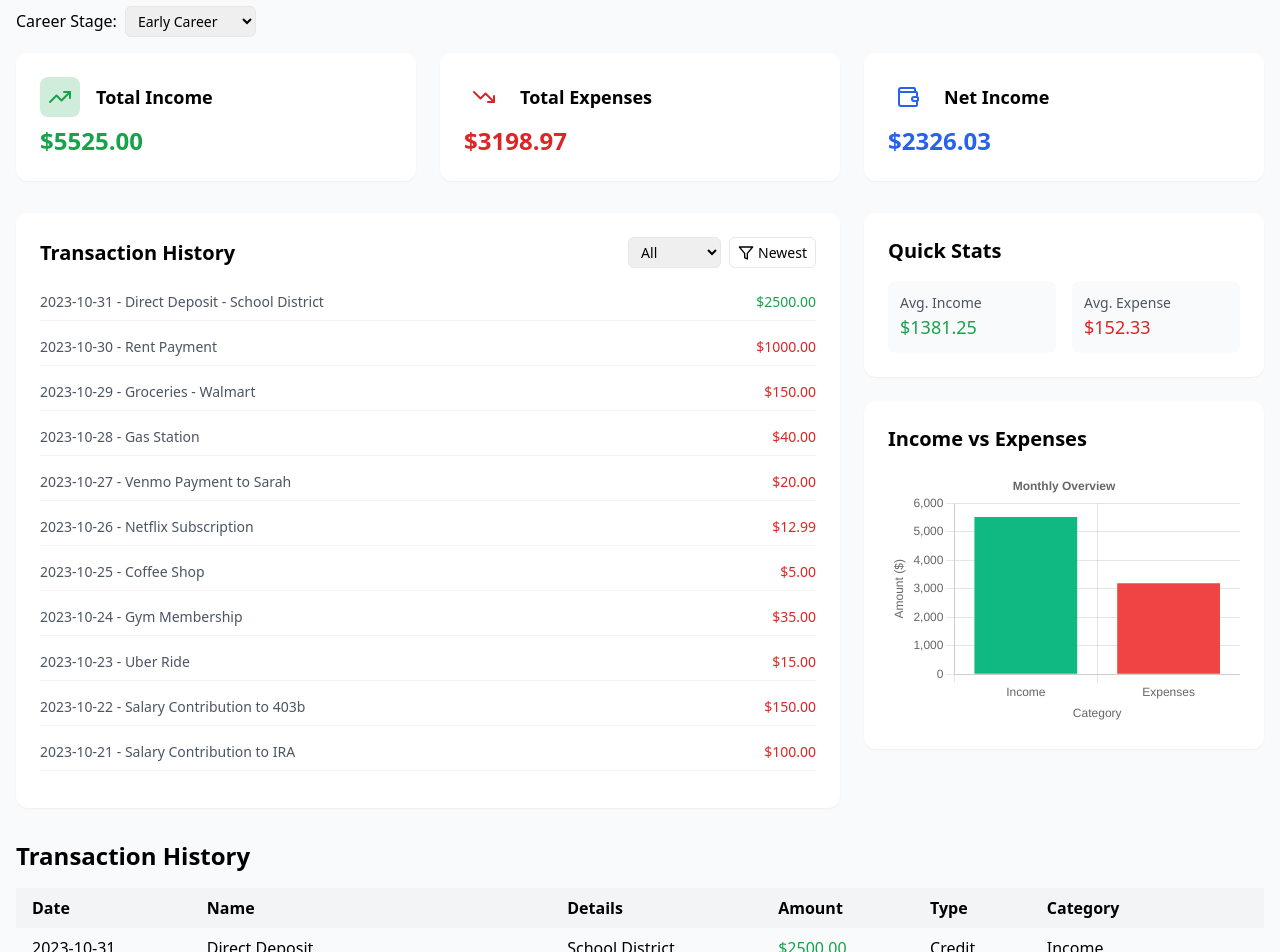
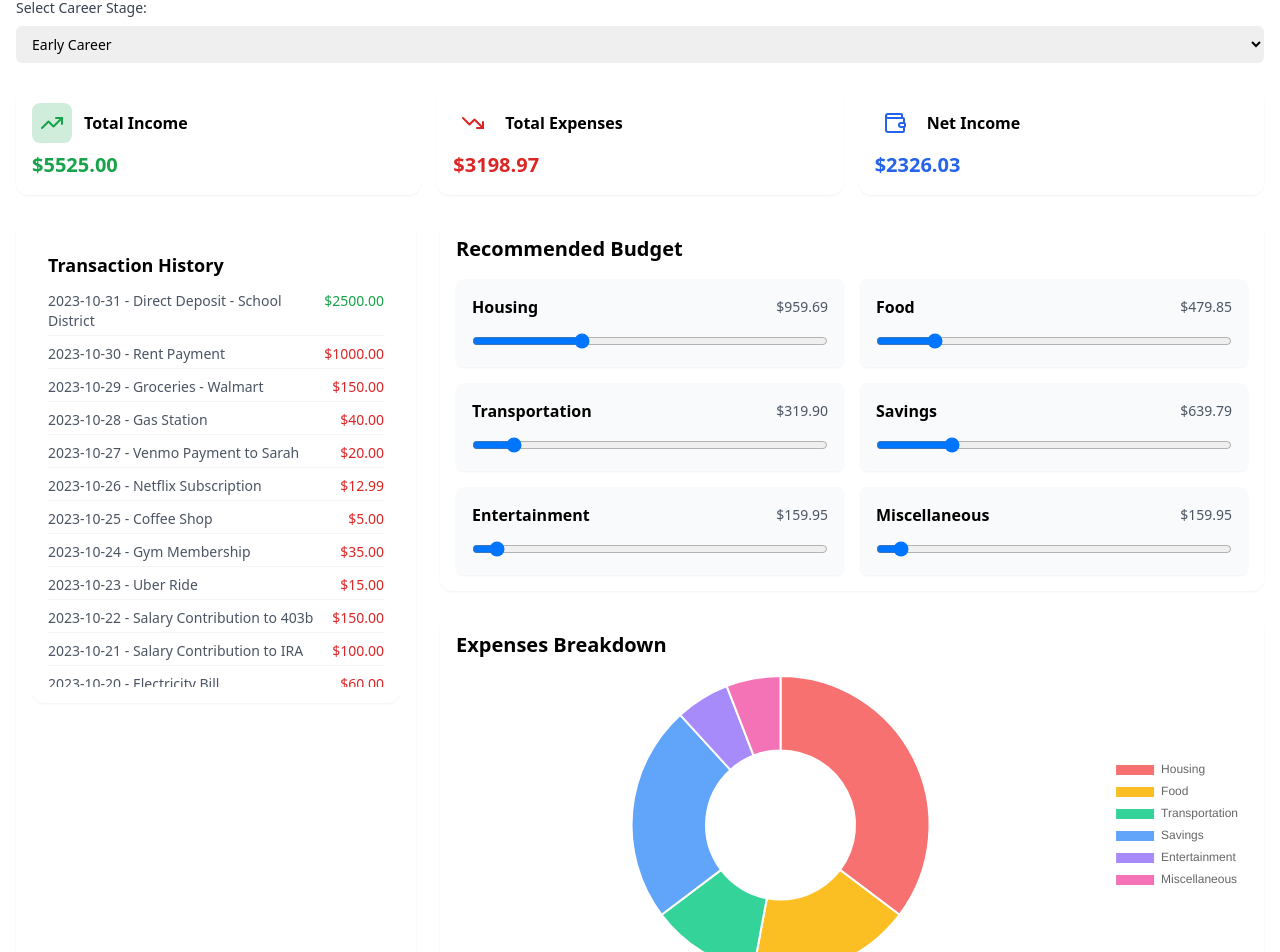
Before and after one commit to IbrahimKhanGH/FinTeach, a React (Vite) app in the folder frontend/: page /income-expenses in a window 1280 px wide. Shown: the part 142-1094 px from the top of the page. Built offline with nearby package versions, Linux system fonts and the light colour scheme.

Commit message:
commit 4 am lol

```diff
--- a/frontend/src/App.jsx
+++ b/frontend/src/App.jsx
@@ -19,7 +19,7 @@ function App() {
   const isLandingPage = landingPaths.includes(location.pathname);
 
   return (
-    <div className="flex flex-col min-h-screen w-full bg-gray-50">
+    <div className="flex flex-col min-h-screen w-full bg-cream">
       {/* Conditionally render NavbarLanding or Navbar */}
       {isLandingPage ? <NavbarLanding /> : <Navbar />}
 
--- a/frontend/src/data/early_career.json
+++ b/frontend/src/data/early_career.json
@@ -20,10 +20,10 @@
     }
   },
   "retirement_readiness": {
-    "grade": "D",
+    "grade": "F",
     "retirement_goal": 1000000,
     "projected_savings": 200000,
-    "percentage_of_goal": 20
+    "percentage_of_goal": 44
   },
   "transactions": [
     {
--- a/frontend/src/data/middle_career.json
+++ b/frontend/src/data/middle_career.json
@@ -20,10 +20,10 @@
       }
     },
     "retirement_readiness": {
-      "grade": "C",
+      "grade": "C-",
       "retirement_goal": 800000,
       "projected_savings": 400000,
-      "percentage_of_goal": 50
+      "percentage_of_goal": 72
     },
     "transactions": [
       {
--- a/frontend/src/pages/EducationResources.jsx
+++ b/frontend/src/pages/EducationResources.jsx
@@ -159,7 +159,7 @@ const EducationResources = () => {
   );
 
   return (
-    <div className="min-h-screen bg-gray-50">
+    <div className="min-h-screen">
       <div className="max-w-7xl mx-auto px-4 sm:px-6 lg:px-8 py-12">
         <header className="mb-12 text-center">
           <h1 className="text-4xl font-bold text-gray-900 mb-4">Education Resources</h1>
--- a/frontend/src/pages/ExpsenseTracker.jsx
+++ b/frontend/src/pages/ExpsenseTracker.jsx
@@ -1,118 +1,161 @@
 // src/pages/IncomeExpenses.jsx
-import { useState, useEffect } from 'react';
-import { Bar } from 'react-chartjs-2';
-import earlyCareerData from '../data/early_career.json';
-import middleCareerData from '../data/middle_career.json';
-import lateCareerData from '../data/late_career.json';
-import {
-  Chart as ChartJS,
-  CategoryScale,
-  LinearScale,
-  BarElement,
-  Title,
-  Tooltip,
-  Legend,
-} from 'chart.js';
-ChartJS.register(CategoryScale, LinearScale, BarElement, Title, Tooltip, Legend);
-import { Wallet, TrendingUp, TrendingDown, Filter } from 'lucide-react';
+import { useState, useEffect } from "react";
+import { Doughnut } from "react-chartjs-2";
+import earlyCareerData from "../data/early_career.json";
+import middleCareerData from "../data/middle_career.json";
+import lateCareerData from "../data/late_career.json";
+import { Chart as ChartJS, ArcElement, Tooltip, Legend } from "chart.js";
+ChartJS.register(ArcElement, Tooltip, Legend);
+import { Wallet, TrendingUp, TrendingDown, PlusCircle } from "lucide-react";
 
 function IncomeExpenses() {
   const [transactions, setTransactions] = useState([]);
-  const [filterType, setFilterType] = useState('all');
-  const [sortOrder, setSortOrder] = useState('desc');
-  const [careerStage, setCareerStage] = useState('early');
+  const [filterType, setFilterType] = useState("all");
+  const [sortOrder, setSortOrder] = useState("desc");
+  const [careerStage, setCareerStage] = useState("early");
+  const [recommendedBudget, setRecommendedBudget] = useState({});
+  const [adjustedBudget, setAdjustedBudget] = useState({});
+  const [expenseCategories, setExpenseCategories] = useState([
+    { name: "Housing", percentage: 30 },
+    { name: "Food", percentage: 15 },
+    { name: "Transportation", percentage: 10 },
+    { name: "Savings", percentage: 20 },
+    { name: "Entertainment", percentage: 5 },
+    { name: "Miscellaneous", percentage: 5 },
+  ]);
 
-  // Use selected career stage data
+  const [newCategory, setNewCategory] = useState({ name: "", percentage: "" });
+  const [totalExpenses, setTotalExpenses] = useState(0);
+
   useEffect(() => {
     let data;
     switch (careerStage) {
-      case 'early':
+      case "early":
         data = earlyCareerData;
         break;
-      case 'middle':
+      case "middle":
         data = middleCareerData;
         break;
-      case 'late':
+      case "late":
         data = lateCareerData;
         break;
       default:
         data = earlyCareerData;
     }
-    // Ensure transactions have transaction_id
     const transactionsWithIds = data.transactions.map((t, index) => ({
       transaction_id: t.transaction_id || `txn-${index}`,
       ...t,
     }));
     setTransactions(transactionsWithIds);
+
+    calculateRecommendedBudget(transactionsWithIds);
   }, [careerStage]);
 
-  // Process transactions
   const incomeTransactions = transactions.filter((t) => t.amount > 0);
   const expenseTransactions = transactions.filter((t) => t.amount < 0);
 
-  const totalIncome = incomeTransactions.reduce(
-    (sum, t) => sum + t.amount,
-    0
-  );
-  const totalExpenses = expenseTransactions.reduce(
+  const totalIncome = incomeTransactions.reduce((sum, t) => sum + t.amount, 0);
+  const totalExpensesAmount = expenseTransactions.reduce(
     (sum, t) => sum + Math.abs(t.amount),
     0
   );
-  const netIncome = totalIncome - totalExpenses;
+  const netIncome = totalIncome - totalExpensesAmount;
 
-  const chartData = {
-    labels: ['Income', 'Expenses'],
+  const filteredTransactions = transactions
+    .filter(
+      (t) =>
+        filterType === "all" ||
+        (filterType === "income" ? t.amount > 0 : t.amount < 0)
+    )
+    .sort((a, b) =>
+      sortOrder === "desc"
+        ? new Date(b.date) - new Date(a.date)
+        : new Date(a.date) - new Date(b.date)
+    );
+
+  const calculateRecommendedBudget = (transactions) => {
+    const categoryTotals = {};
+    transactions.forEach((t) => {
+      if (t.amount < 0) {
+        const category = t.category || "Other";
+        categoryTotals[category] =
+          (categoryTotals[category] || 0) + Math.abs(t.amount);
+      }
+    });
+
+    const totalExpenses = Object.values(categoryTotals).reduce(
+      (sum, amount) => sum + amount,
+      0
+    );
+    setTotalExpenses(totalExpenses);
+
+    const recommended = {};
+    expenseCategories.forEach((category) => {
+      recommended[category.name] = {
+        amount: (totalExpenses * category.percentage) / 100,
+        percentage: category.percentage,
+      };
+    });
+
+    setRecommendedBudget(recommended);
+    setAdjustedBudget(recommended);
+  };
+
+  const handleBudgetChange = (category, newPercentage) => {
+    const adjusted = { ...adjustedBudget };
+    adjusted[category] = {
+      ...adjusted[category],
+      percentage: newPercentage,
+      amount: totalExpenses * (newPercentage / 100),
+    };
+    setAdjustedBudget(adjusted);
+  };
+
+  const handleAddCategory = () => {
+    if (newCategory.name && newCategory.percentage) {
+      setExpenseCategories([...expenseCategories, newCategory]);
+      setNewCategory({ name: "", percentage: "" });
+    }
+  };
+
+  const expenseData = {
+    labels: expenseCategories.map((cat) => cat.name),
     datasets: [
       {
-        label: 'Amount',
-        data: [totalIncome, totalExpenses],
-        backgroundColor: ['#10B981', '#EF4444'],
+        data: expenseCategories.map(
+          (cat) => adjustedBudget[cat.name]?.amount || 0
+        ),
+        backgroundColor: [
+          "#F87171",
+          "#FBBF24",
+          "#34D399",
+          "#60A5FA",
+          "#A78BFA",
+          "#F472B6",
+          "#FCD34D",
+          "#9CA3AF",
+        ],
       },
     ],
   };
 
-  // Combine and sort transactions
-  const filteredTransactions = transactions
-    .filter(t => filterType === 'all' || (filterType === 'income' ? t.amount > 0 : t.amount < 0))
-    .sort((a, b) => sortOrder === 'desc' ? new Date(b.date) - new Date(a.date) : new Date(a.date) - new Date(b.date));
-
-  // Helper function to split description into name and details
-  const splitDescription = (description) => {
-    const parts = description.split(' - ');
-    return {
-      name: parts[0],
-      details: parts.length > 1 ? parts.slice(1).join(' - ') : ''
-    };
-  };
-
   const TransactionList = ({ transactions }) => (
-    <div className="bg-white rounded-xl shadow-sm p-6">
-      <div className="flex justify-between items-center mb-4">
-        <h3 className="text-xl font-semibold">Transaction History</h3>
-        <div className="flex space-x-2">
-          <select
-            className="border rounded-md px-2 py-1 text-sm"
-            value={filterType}
-            onChange={(e) => setFilterType(e.target.value)}
+    <div className="bg-white rounded-xl shadow-sm p-4">
+      <h3 className="text-lg font-semibold mb-2">Transaction History</h3>
+      <ul className="space-y-1 max-h-[400px] overflow-y-auto">
+        {transactions.map((t, index) => (
+          <li
+            key={t.transaction_id || index}
+            className="flex justify-between py-1 border-b border-gray-100"
           >
-            <option value="all">All</option>
-            <option value="income">Income</option>
-            <option value="expense">Expense</option>
-          </select>
-          <button
-            className="border rounded-md px-2 py-1 text-sm flex items-center"
-            onClick={() => setSortOrder(sortOrder === 'desc' ? 'asc' : 'desc')}
+            <span className="text-sm text-gray-600">
+              {t.date} - {t.description}
+            </span>
+            <span
+              className={`text-sm font-medium ${
+                t.amount > 0 ? "text-green-600" : "text-red-600"
+              }`}
             >
-            <Filter className="h-4 w-4 mr-1" />
-            {sortOrder === 'desc' ? 'Newest' : 'Oldest'}
-          </button>
-        </div>
-      </div>
-      <ul className="space-y-2 max-h-[calc(100vh-300px)] overflow-y-auto">
-        {transactions.map((t, index) => (
-          <li key={t.transaction_id || index} className="flex justify-between items-center py-2 border-b border-gray-100 hover:bg-gray-50 transition-colors duration-150 ease-in-out">
-            <span className="text-sm text-gray-600">{t.date} - {t.description}</span>
-            <span className={`text-sm font-medium ${t.amount > 0 ? 'text-green-600' : 'text-red-600'}`}>
               ${Math.abs(t.amount).toFixed(2)}
             </span>
           </li>
@@ -122,132 +165,126 @@ function IncomeExpenses() {
   );
 
   const SummaryCard = ({ title, amount, icon: Icon, color }) => (
-    <div className={`bg-white rounded-xl shadow-sm p-6 hover:shadow-md transition-shadow duration-300 ease-in-out`}>
+    <div
+      className={`bg-white rounded-xl shadow-sm p-4 hover:shadow-md transition-shadow duration-300 ease-in-out`}
+    >
       <div className="flex items-center mb-2">
-        <div className={`p-2 ${color.replace('text-', 'bg-')} bg-opacity-20 rounded-lg mr-4`}>
+        <div
+          className={`p-2 ${color.replace(
+            "text-",
+            "bg-"
+          )} bg-opacity-20 rounded-lg mr-3`}
+        >
           <Icon className={`h-6 w-6 ${color}`} />
         </div>
-        <h3 className="text-lg font-semibold">{title}</h3>
+        <h3 className="text-md font-semibold">{title}</h3>
       </div>
-      <p className={`text-2xl font-bold ${color}`}>${amount.toFixed(2)}</p>
+      <p className={`text-xl font-bold ${color}`}>${amount.toFixed(2)}</p>
     </div>
   );
 
-  // Calculate average income and expenses safely
-  const averageIncome = incomeTransactions.length > 0 ? totalIncome / incomeTransactions.length : 0;
-  const averageExpense = expenseTransactions.length > 0 ? totalExpenses / expenseTransactions.length : 0;
-
   return (
     <div className="income-expenses p-4 max-w-7xl mx-auto">
-      <h2 className="text-3xl font-bold mb-8 text-gray-800">Income & Expenses</h2>
-      <div className="mb-4">
-        <label htmlFor="careerStage" className="mr-2">Career Stage:</label>
+      <h2 className="text-3xl font-bold mb-6 text-gray-800">
+        Income & Expenses
+      </h2>
+
+      {/* Career Stage Selector */}
+      <div className="mb-6">
+        <label htmlFor="careerStage" className="block text-sm font-medium text-gray-700 mb-2">
+          Select Career Stage:
+        </label>
         <select
           id="careerStage"
           value={careerStage}
           onChange={(e) => setCareerStage(e.target.value)}
-          className="border rounded-md px-2 py-1 text-sm"
+          className="mt-1 block w-full pl-3 pr-10 py-2 text-base border-gray-300 focus:outline-none focus:ring-indigo-500 focus:border-indigo-500 sm:text-sm rounded-md"
         >
           <option value="early">Early Career</option>
           <option value="middle">Middle Career</option>
           <option value="late">Late Career</option>
         </select>
       </div>
-      <div className="grid grid-cols-1 md:grid-cols-3 gap-6 mb-8">
-        <SummaryCard title="Total Income" amount={totalIncome} icon={TrendingUp} color="text-green-600" />
-        <SummaryCard title="Total Expenses" amount={totalExpenses} icon={TrendingDown} color="text-red-600" />
-        <SummaryCard title="Net Income" amount={netIncome} icon={Wallet} color={netIncome >= 0 ? "text-blue-600" : "text-orange-600"} />
+
+      <div className="space-y-6">
+        {/* Summary Cards */}
+        <div className="grid grid-cols-3 gap-4">
+          <SummaryCard
+            title="Total Income"
+            amount={totalIncome}
+            icon={TrendingUp}
+            color="text-green-600"
+          />
+          <SummaryCard
+            title="Total Expenses"
+            amount={totalExpensesAmount}
+            icon={TrendingDown}
+            color="text-red-600"
+          />
+          <SummaryCard
+            title="Net Income"
+            amount={netIncome}
+            icon={Wallet}
+            color={netIncome >= 0 ? "text-blue-600" : "text-orange-600"}
+          />
         </div>
+
+        {/* Main Content Area */}
         <div className="grid grid-cols-1 lg:grid-cols-3 gap-6">
-        <div className="lg:col-span-2">
+          {/* Transaction History - Slimmer */}
+          <div className="lg:col-span-1 bg-white rounded-xl shadow-sm p-4">
+            <div className="h-[600px] overflow-y-auto">
               <TransactionList transactions={filteredTransactions} />
             </div>
-        <div className="space-y-6">
-          <div className="bg-white rounded-xl shadow-sm p-6">
-            <h3 className="text-xl font-semibold mb-4">Quick Stats</h3>
-            <div className="grid grid-cols-2 gap-4">
-              <div className="bg-gray-50 p-3 rounded-lg">
-                <p className="text-sm text-gray-600">Avg. Income</p>
-                <p className="text-lg font-medium text-green-600">
-                  ${averageIncome.toFixed(2)}
+          </div>
+
+          {/* Budget and Expenses Breakdown */}
+          <div className="lg:col-span-2 space-y-6">
+            {/* Budget Section */}
+            <div className="bg-white rounded-xl shadow-sm p-4">
+              <h3 className="text-xl font-semibold mb-4">Recommended Budget</h3>
+              <div className="grid grid-cols-1 md:grid-cols-2 gap-4">
+                {expenseCategories.map((category, index) => (
+                  <div key={index} className="bg-gray-50 p-4 rounded-lg shadow-sm">
+                    <div className="flex justify-between items-center mb-2">
+                      <h4 className="text-md font-semibold">{category.name}</h4>
+                      <p className="text-sm text-gray-600">
+                        ${adjustedBudget[category.name]?.amount?.toFixed(2) || "0.00"}
                       </p>
                     </div>
-              <div className="bg-gray-50 p-3 rounded-lg">
-                <p className="text-sm text-gray-600">Avg. Expense</p>
-                <p className="text-lg font-medium text-red-600">
-                  ${averageExpense.toFixed(2)}
-                </p>
+                    <input
+                      type="range"
+                      min="0"
+                      max="100"
+                      step="1"
+                      value={adjustedBudget[category.name]?.percentage || recommendedBudget[category.name]?.percentage || 0}
+                      onChange={(e) => handleBudgetChange(category.name, parseFloat(e.target.value))}
+                      className="w-full h-2 bg-emerald-200 rounded-lg"
+                    />
+                  </div>
+                ))}
               </div>
             </div>
-          </div>
-          <div className="bg-white rounded-xl shadow-sm p-6">
-            <h3 className="text-xl font-semibold mb-4">Income vs Expenses</h3>
-            <div className="h-64">
-              <Bar data={chartData} options={{
+
+            {/* Expenses Breakdown */}
+            <div className="bg-white rounded-xl shadow-sm p-4">
+              <h3 className="text-xl font-semibold mb-4">Expenses Breakdown</h3>
+              <div className="h-[300px]">
+                <Doughnut
+                  data={expenseData}
+                  options={{
                     responsive: true,
                     maintainAspectRatio: false,
                     plugins: {
                       legend: {
-                    display: false,
+                        position: "right",
                       },
-                  title: {
-                    display: true,
-                    text: 'Monthly Overview'
-                  }
                     },
-                scales: {
-                  y: {
-                    beginAtZero: true,
-                    title: {
-                      display: true,
-                      text: 'Amount ($)'
-                    }
-                  },
-                  x: {
-                    title: {
-                      display: true,
-                      text: 'Category'
-                    }
-                  }
-                },
-              }} />
+                  }}
+                />
               </div>
             </div>
           </div>
-      </div>
-
-      <div className="transaction-history mt-8">
-        <h3 className="text-2xl font-semibold mb-4">Transaction History</h3>
-        <div className="overflow-x-auto">
-          <table className="min-w-full bg-white">
-            <thead className="bg-gray-100">
-              <tr>
-                <th className="py-2 px-4 text-left">Date</th>
-                <th className="py-2 px-4 text-left">Name</th>
-                <th className="py-2 px-4 text-left">Details</th>
-                <th className="py-2 px-4 text-left">Amount</th>
-                <th className="py-2 px-4 text-left">Type</th>
-                <th className="py-2 px-4 text-left">Category</th>
-              </tr>
-            </thead>
-            <tbody>
-              {filteredTransactions.map((transaction, index) => {
-                const { name, details } = splitDescription(transaction.description);
-                return (
-                  <tr key={transaction.transaction_id || index} className={index % 2 === 0 ? 'bg-gray-50' : 'bg-white'}>
-                    <td className="py-2 px-4">{transaction.date}</td>
-                    <td className="py-2 px-4">{name}</td>
-                    <td className="py-2 px-4">{details}</td>
-                    <td className={`py-2 px-4 ${transaction.amount > 0 ? 'text-green-600' : 'text-red-600'}`}>
-                      ${Math.abs(transaction.amount).toFixed(2)}
-                    </td>
-                    <td className="py-2 px-4 capitalize">{transaction.type}</td>
-                    <td className="py-2 px-4">{transaction.category}</td>
-                  </tr>
-                );
-              })}
-            </tbody>
-          </table>
         </div>
       </div>
     </div>
--- a/frontend/src/pages/Home.jsx
+++ b/frontend/src/pages/Home.jsx
@@ -92,7 +92,7 @@ const CheckIcon = () => (
 
 export default function Home() {
   return (
-    <div className="min-h-screen bg-gray-50">
+    <div className="min-h-screen">
       {/* Header/Hero Section */}
       <div className="px-4 sm:px-6 lg:px-8 py-8">
         <div className="max-w-7xl mx-auto">
--- a/frontend/src/pages/PlaidDemo.jsx
+++ b/frontend/src/pages/PlaidDemo.jsx
@@ -121,8 +121,8 @@ function PlaidDemo() {
   };
 
   return (
-    <div style={{ padding: '20px' }}>
-      <h1>Financial Dashboard for Texas Teacher</h1>
+    <div className="bg-gray-50 bg-opacity-50 p-6 rounded-lg">
+      <h1 className="text-2xl font-bold mb-4">Financial Dashboard for Texas Teacher</h1>
 
       {error && <p style={{ color: 'red' }}>{error}</p>}
 
--- a/frontend/src/pages/Retirement.jsx
+++ b/frontend/src/pages/Retirement.jsx
@@ -345,7 +345,7 @@ function Retirement() {
   const savingsMilestones = calculateSavingsMilestones();
 
   return (
-    <div className="bg-gray-50 min-h-screen">
+    <div className="min-h-screen">
       <div className="container mx-auto py-8 px-4">
         <h1 className="text-3xl font-bold text-center mb-2 text-[#025742]">Retirement Planning</h1>
         <p className="text-lg text-center mb-8 text-gray-600">Plan your financial future with confidence</p>
```
Also changed, not shown: frontend/src/components/layout/Navbar.jsx (+7 -4 lines), frontend/src/pages/Dashboard.jsx (+25 -8 lines). Lines whose indentation alone changed are shown as unchanged.
